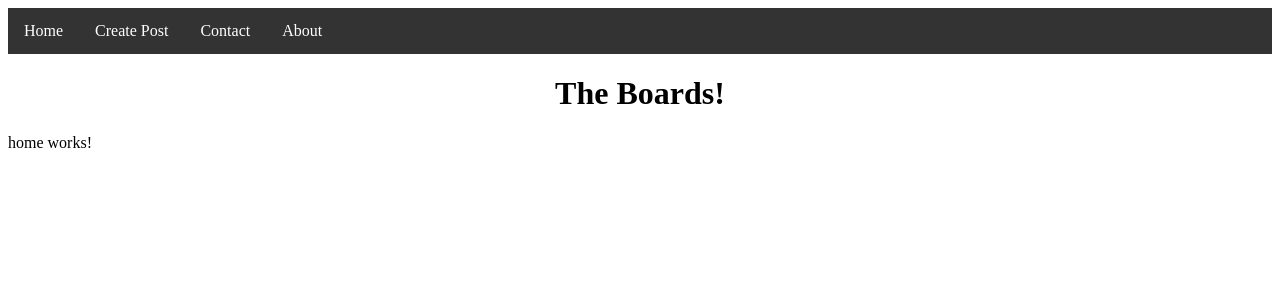
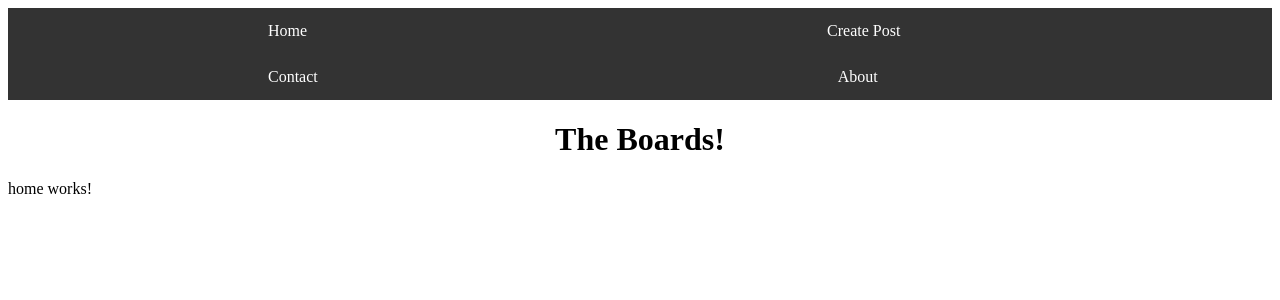
Before and after one commit to PorterSavage/Forum, an Angular app: page / in a window 1280 px wide. Shown: the top 300 px of the page. Built offline with nearby package versions, Linux system fonts and the light colour scheme.

Commit message:
Fixed some of the styling colors

```diff
--- a/src/app/nav/nav.component.css
+++ b/src/app/nav/nav.component.css
@@ -14,10 +14,10 @@ li a {
   display: block;
   color: white;
   text-align: center;
-  padding: 14px 16px;
+  padding: 14px 260px;
   text-decoration: none;
 }
 
 li a:hover {
-  background-color: #111;
+  background-color: gray;
 }
```
